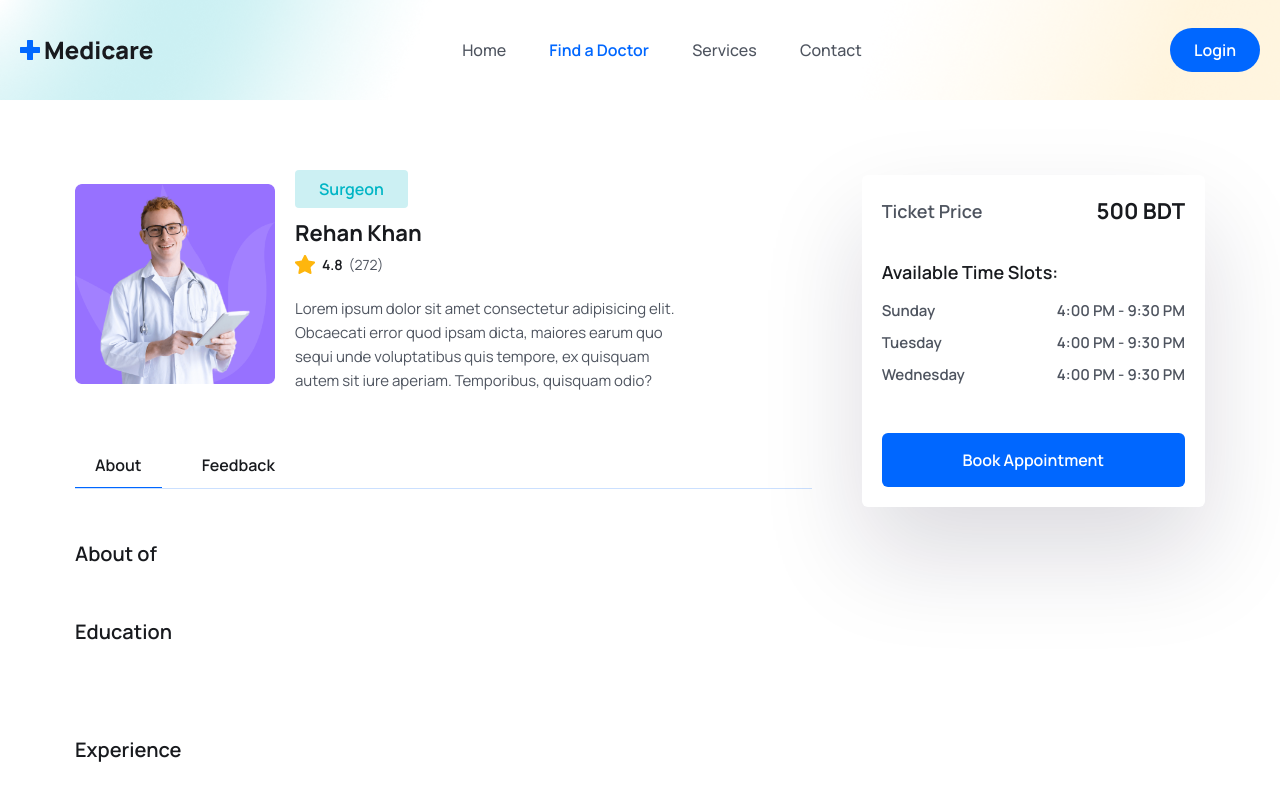
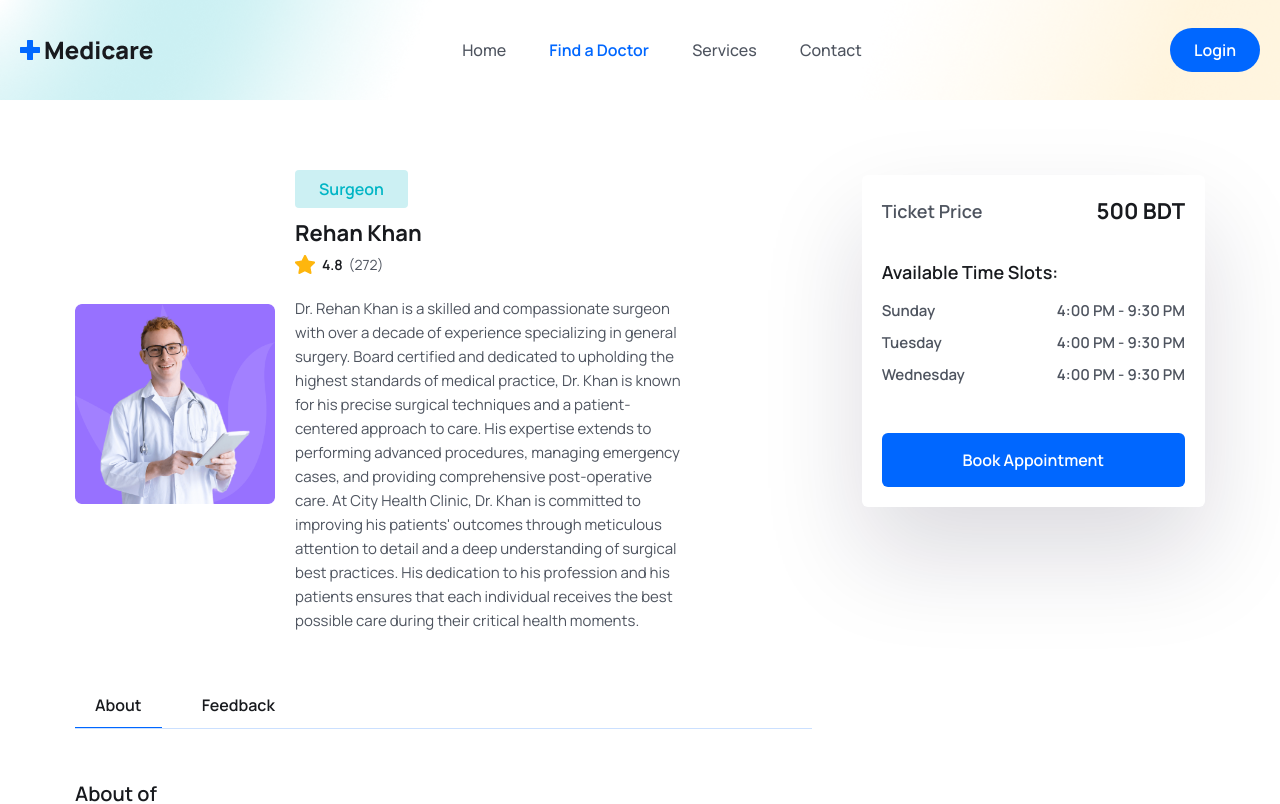
Before and after one commit to rehan2599/Doctor-Appointment-Booking-System-for-UHCS, a React (Vite) app in the folder frontend/: page /doctors/1 in a window 1280 px wide. Shown: the top 804 px of the page. Built offline with nearby package versions, Linux system fonts and the light colour scheme.

Commit message:
Data update

```diff
--- a/frontend/src/pages/Doctors/DoctorDetails.jsx
+++ b/frontend/src/pages/Doctors/DoctorDetails.jsx
@@ -35,10 +35,7 @@ const DoctorDetails = () => {
                 </div>
 
                 <p className="text_para text-[14px] leading-6 md:text-[15px] lg:max-w-[390px]">
-                  Lorem ipsum dolor sit amet consectetur adipisicing elit.
-                  Obcaecati error quod ipsam dicta, maiores earum quo sequi unde
-                  voluptatibus quis tempore, ex quisquam autem sit iure aperiam.
-                  Temporibus, quisquam odio?
+                Dr. Rehan Khan is a skilled and compassionate surgeon with over a decade of experience specializing in general surgery. Board certified and dedicated to upholding the highest standards of medical practice, Dr. Khan is known for his precise surgical techniques and a patient-centered approach to care. His expertise extends to performing advanced procedures, managing emergency cases, and providing comprehensive post-operative care. At City Health Clinic, Dr. Khan is committed to improving his patients' outcomes through meticulous attention to detail and a deep understanding of surgical best practices. His dedication to his profession and his patients ensures that each individual receives the best possible care during their critical health moments.
                 </p>
               </div>
             </div>
```
